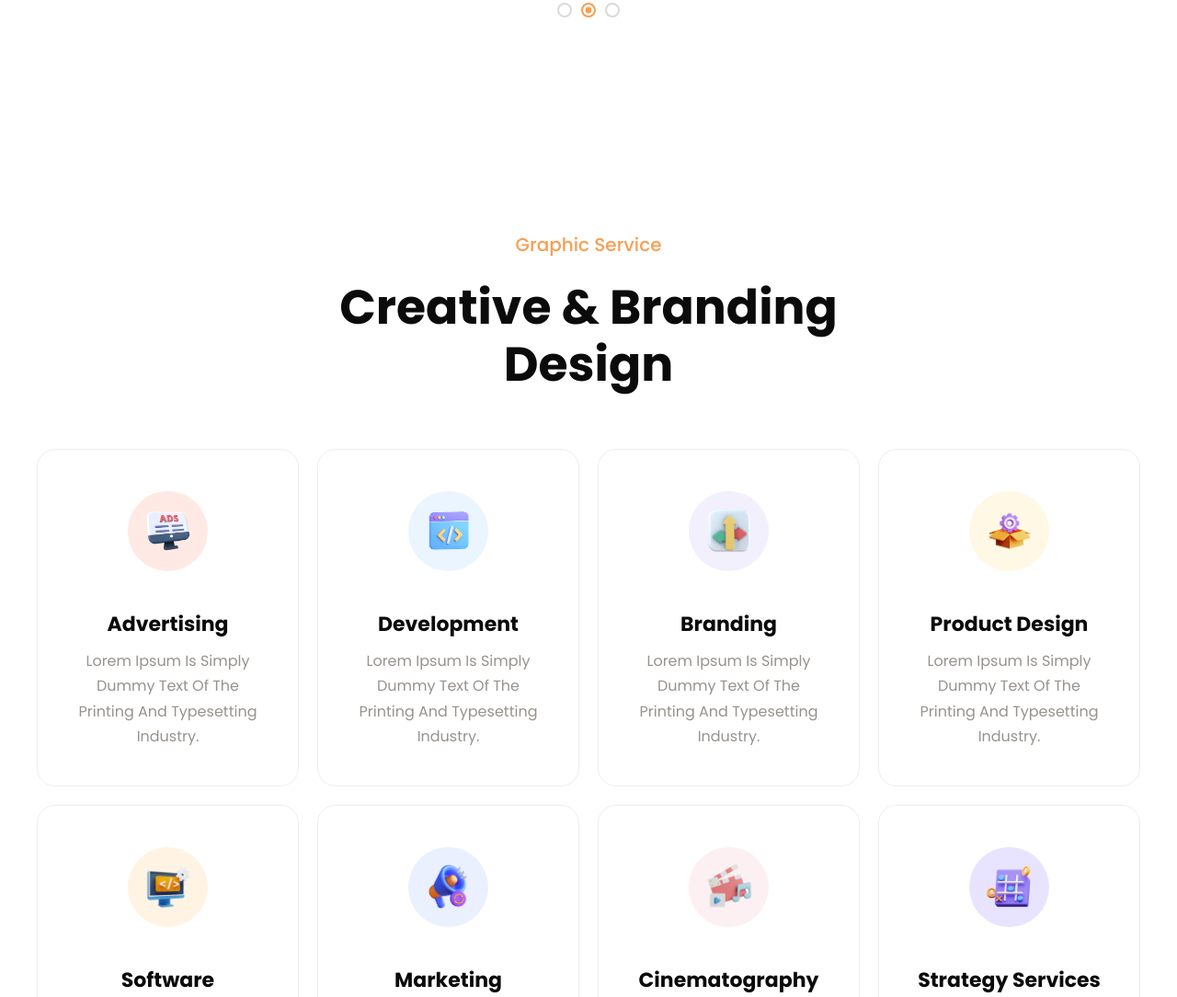
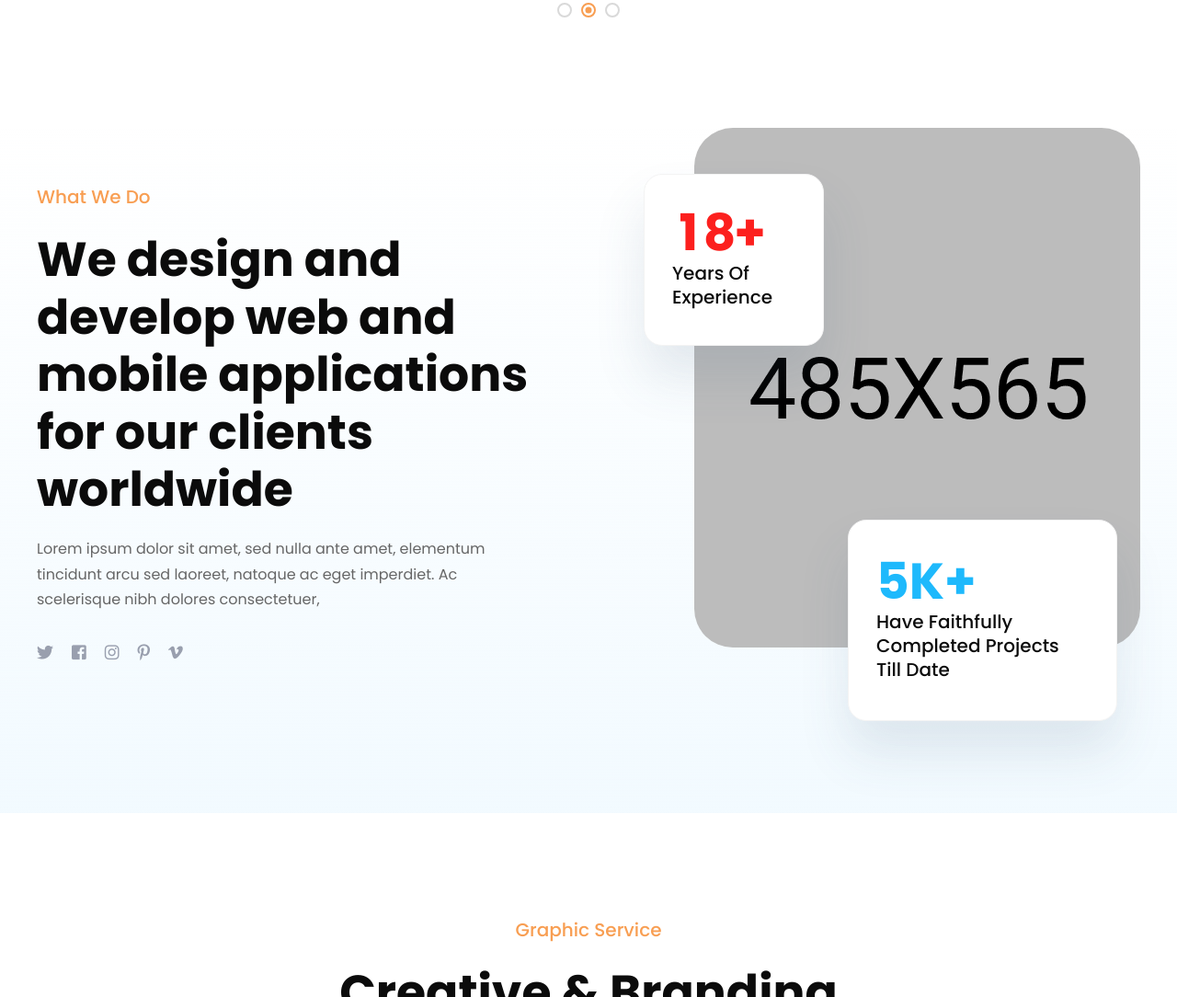
Before and after one commit to Crazy-Softnet-Technologies/crazy-softnet-website, a plain HTML site: page about-us.html in a window 1280 px wide. Shown: the part 1969-3053 px from the top of the page at 92% size. Drawn offline with Linux system fonts and the light colour scheme.

Commit message:
about-us

```diff
--- a/about-us.html
+++ b/about-us.html
@@ -30,8 +30,7 @@
     <div id="preloader">
         <div id="loader" class="loader">
             <div class="loader-container">
-                <div class="loader-icon"><img src="assets/img/preloader.png"
-                        alt="Crazy-Softnet Technologies">
+                <div class="loader-icon"><img src="assets/img/preloader.png" alt="Crazy-Softnet Technologies">
                 </div>
             </div>
         </div>
@@ -226,7 +225,7 @@
     <main>
 
         <!-- breadcrumb-area -->
-        <section class="breadcrumb-area pt-175 pb-140">
+        <section class="breadcrumb-area pt-175 pb-100">
             <div class="container">
                 <div class="row">
                     <div class="col-12">
@@ -436,6 +435,47 @@
             </div>
         </section>
         <!-- team-area-end -->
+        <!-- developr-area -->
+        <section class="developr-area-two pb-100">
+            <div class="container">
+                <div class="row align-items-center justify-content-center">
+                    <div class="col-lg-6 col-md-9 order-0 order-lg-2">
+                        <div class="developr-img">
+                            <img src="assets/img/images/developer_img.png" alt="">
+                            <div class="work-experience-wrap">
+                                <h2 class="count"><span class="odometer" data-count="18"></span>+</h2>
+                                <p>Years Of Experience</p>
+                            </div>
+                            <div class="project-completed-wrap">
+                                <h2 class="count"><span class="odometer" data-count="5"></span>K+</h2>
+                                <p>Have Faithfully Completed Projects Till Date</p>
+                            </div>
+                        </div>
+                    </div>
+                    <div class="col-lg-6">
+                        <div class="developr-content-two">
+                            <div class="section-title title-style-two mb-20">
+                                <span class="sub-title">What We Do</span>
+                                <h2 class="title">We design and develop web and mobile applications for our clients
+                                    worldwide</h2>
+                            </div>
+                            <p>Lorem ipsum dolor sit amet, sed nulla ante amet, elementum tincidunt arcu sed laoreet,
+                                natoque ac eget imperdiet. Ac scelerisque nibh dolores consectetuer,</p>
+                            <div class="developr-social">
+                                <ul class="list-wrap">
+                                    <li><a href="#"><i class="fab fa-twitter"></i></a></li>
+                                    <li><a href="#"><i class="fab fa-facebook-square"></i></a></li>
+                                    <li><a href="#"><i class="fab fa-instagram"></i></a></li>
+                                    <li><a href="#"><i class="fab fa-pinterest-p"></i></a></li>
+                                    <li><a href="#"><i class="fab fa-vimeo-v"></i></a></li>
+                                </ul>
+                            </div>
+                        </div>
+                    </div>
+                </div>
+            </div>
+        </section>
+        <!-- developr-area-end -->
 
         <!-- services-area -->
         <section class="inner-services-area pt-110 pb-100">
```
Also changed, not shown: team.html (+4 -2 lines).
